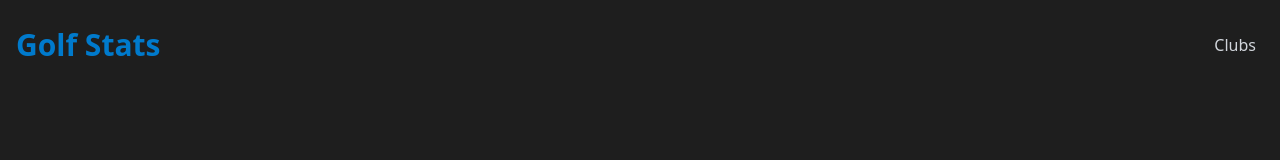
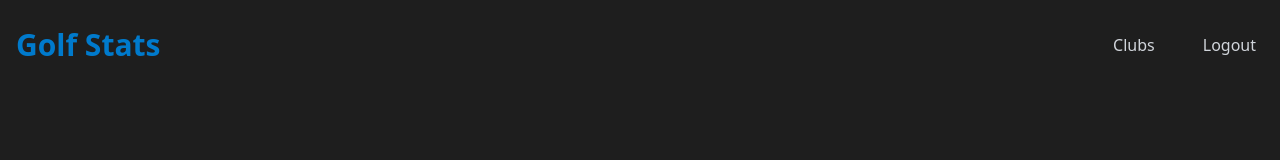
Before and after one commit to dougbeckwith/golf-stats-v2, a React (Create React App) app in the folder client/: page /clubs/add in a window 1280 px wide. Shown: the top 160 px of the page. Built offline with nearby package versions, Linux system fonts and the light colour scheme.

Commit message:
refactor navbar at logout route

```diff
--- a/client/src/components/NavBar.jsx
+++ b/client/src/components/NavBar.jsx
@@ -9,30 +9,9 @@ const Navbar = () => {
     setIsFaTimes(!isFaTimes)
   }
 
-  const navLinks = [
-    {title: 'Clubs', id: 1, link: '/clubs'},
-    // {title: 'Login', id: 2, link: '/login'},
-    // {title: 'Register', id: 3, link: '/register'},
-  ]
-
-  // Nav active for future
-  // {(navData) =>
-  //   navData.isActive
-  //     ? '  px-3 py-2  rounded-md text-blue-400 '
-  //     : 'text-gray-400  hover:bg-dark-200 hover:text-white px-3 py-2 rounded-md'
-  // }
-
-  const navLinkList = navLinks.map((item) => {
-    return (
-      <li key={item.id} className=' px-3 font-medium py-10'>
-        <NavLink
-          className='text-gray-400  hover:bg-dark-200 hover:text-white px-3 py-2 rounded-md'
-          to={item.link}>
-          {item.title}
-        </NavLink>
-      </li>
-    )
-  })
+  const logout = () => {
+    console.log('logout')
+  }
 
   return (
     //border-b-2 border-opacity-10 border-gray-200
@@ -42,7 +21,23 @@ const Navbar = () => {
           Golf Stats
         </p>
         {/* Desktop Links */}
-        <ul className='hidden md:flex'>{navLinkList}</ul>
+        <ul className='hidden md:flex'>
+          <li className=' px-3 font-medium py-10'>
+            <NavLink
+              className='text-gray-400  hover:bg-dark-200 hover:text-white px-3 py-2 rounded-md'
+              to='/clubs'>
+              Clubs
+            </NavLink>
+          </li>
+          <li className=' px-3 font-medium py-10'>
+            <NavLink
+              onClick={logout}
+              className='text-gray-400  hover:bg-dark-200 hover:text-white px-3 py-2 rounded-md'
+              to='/logout'>
+              Logout
+            </NavLink>
+          </li>
+        </ul>
         <div className='block md:hidden cursor-pointer z-10 pl-2'>
           {isFaTimes ? (
             <FaTimes onClick={toggleIcon} size={30} color={'#9ca3af'} />
@@ -57,7 +52,20 @@ const Navbar = () => {
         <ul
           onClick={toggleIcon}
           className=' text-2xl absolute md:hidden top-[90px] left-0 w-full h-screen bg-dark-500 flex flex-col items-center z-10'>
-          {navLinkList}
+          <li className=' px-3 font-medium py-10'>
+            <NavLink
+              className='text-gray-400  hover:bg-dark-200 hover:text-white px-3 py-2 rounded-md'
+              to='/clubs'>
+              Clubs
+            </NavLink>
+          </li>
+          <li className=' px-3 font-medium py-10'>
+            <NavLink
+              className='text-gray-400  hover:bg-dark-200 hover:text-white px-3 py-2 rounded-md'
+              to='/'>
+              Logout
+            </NavLink>
+          </li>
         </ul>
       )}
     </nav>
```
